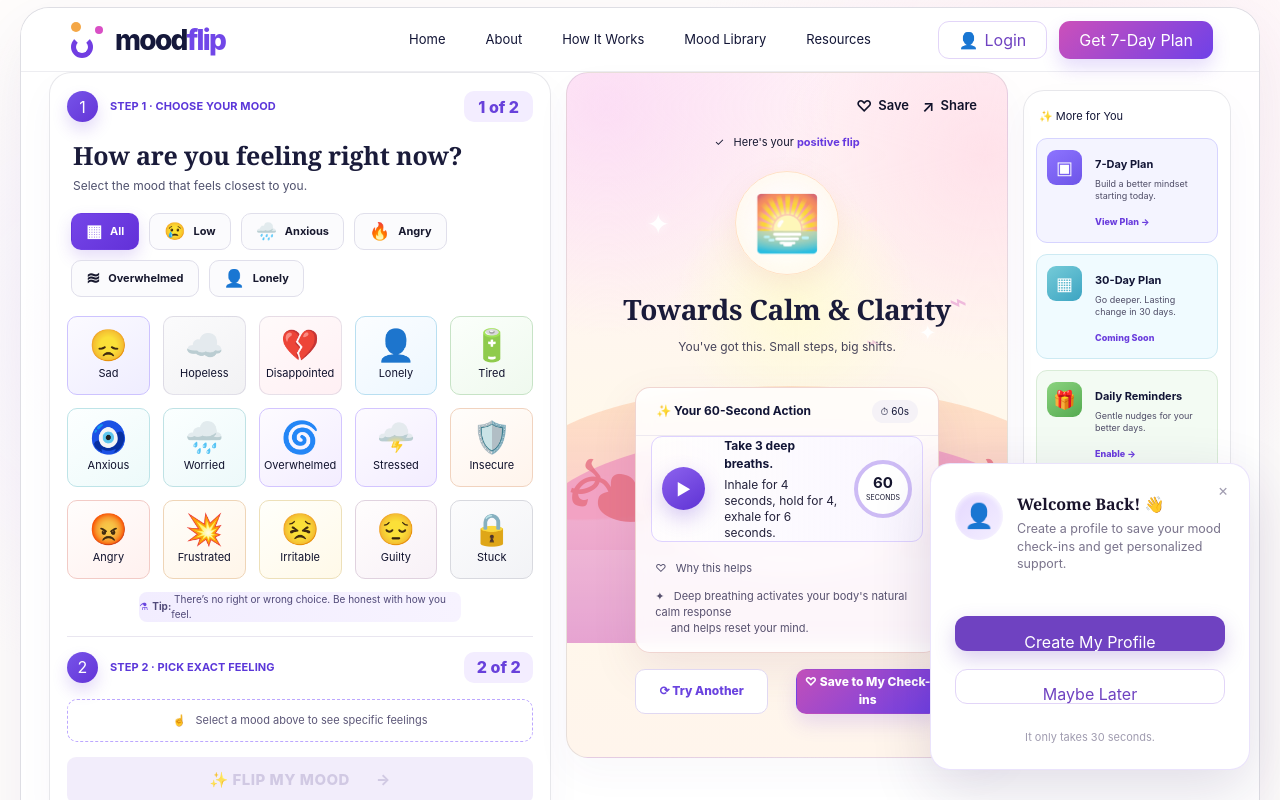
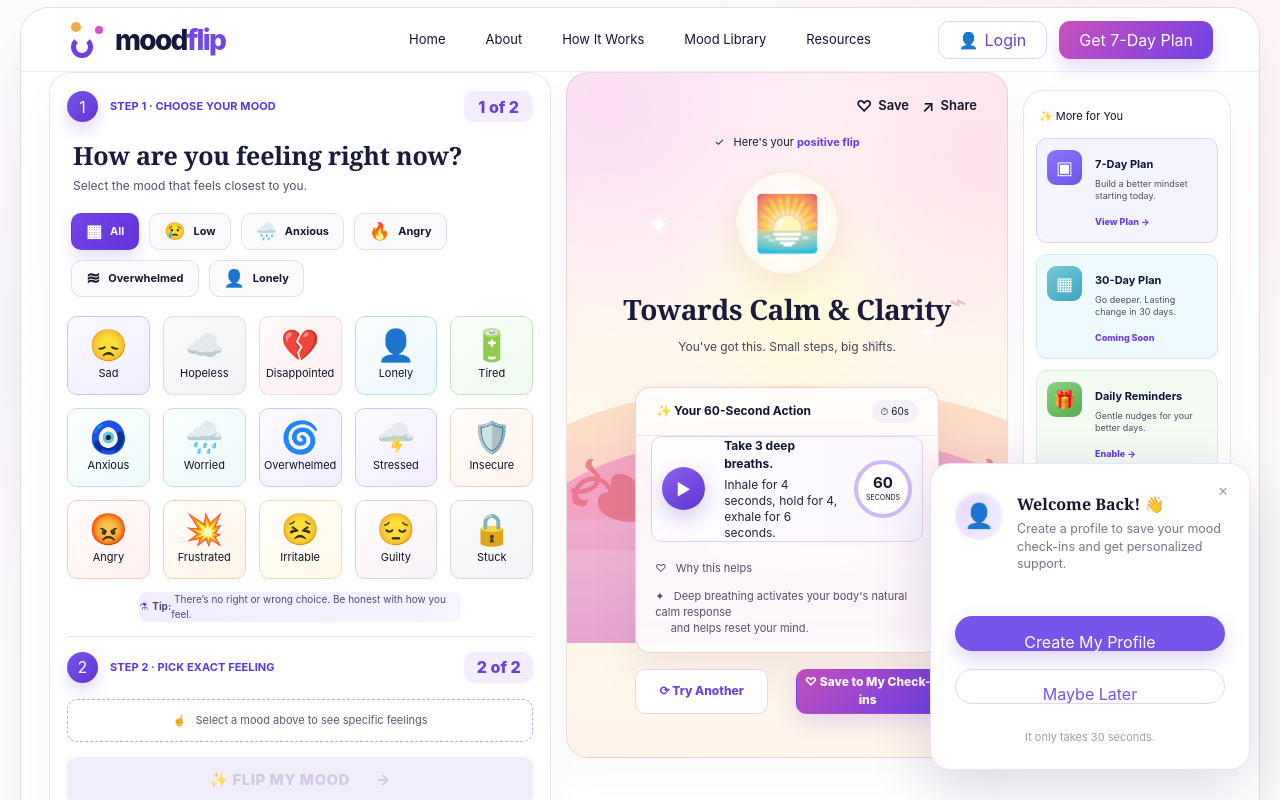
Before and after one commit to CodeStackLab/moodflip-website, a Next.js app: page / in a window 1280 px wide. Shown: the top 800 px of the page. Built offline with nearby package versions, Linux system fonts and the light colour scheme.

Commit message:
Fix welcome card buttons border radius to pill shape and update color

```diff
--- a/app/page.module.css
+++ b/app/page.module.css
@@ -875,31 +875,31 @@
 .createProfile {
   width: 100%;
   padding: 14px;
-  background: #6f42c1;
+  background: #7754e9;
   color: white;
   border: none;
-  border-radius: 12px;
+  border-radius: 99px;
   font-weight: 700;
   font-size: 14px;
   cursor: pointer;
   margin-bottom: 10px;
   transition: transform 0.2s, box-shadow 0.2s;
-  box-shadow: 0 8px 20px rgba(111, 66, 193, 0.25);
+  box-shadow: 0 8px 20px rgba(119, 84, 233, 0.25);
 }
 
 .createProfile:hover {
-  background: #5a32a3;
+  background: #6641d3;
   transform: translateY(-1px);
-  box-shadow: 0 10px 25px rgba(111, 66, 193, 0.35);
+  box-shadow: 0 10px 25px rgba(119, 84, 233, 0.35);
 }
 
 .maybeLater {
   width: 100%;
   padding: 12px;
   background: white;
-  color: #6f42c1;
+  color: #7754e9;
   border: 1px solid #e2d5f8;
-  border-radius: 12px;
+  border-radius: 99px;
   font-weight: 700;
   font-size: 14px;
   cursor: pointer;
```
